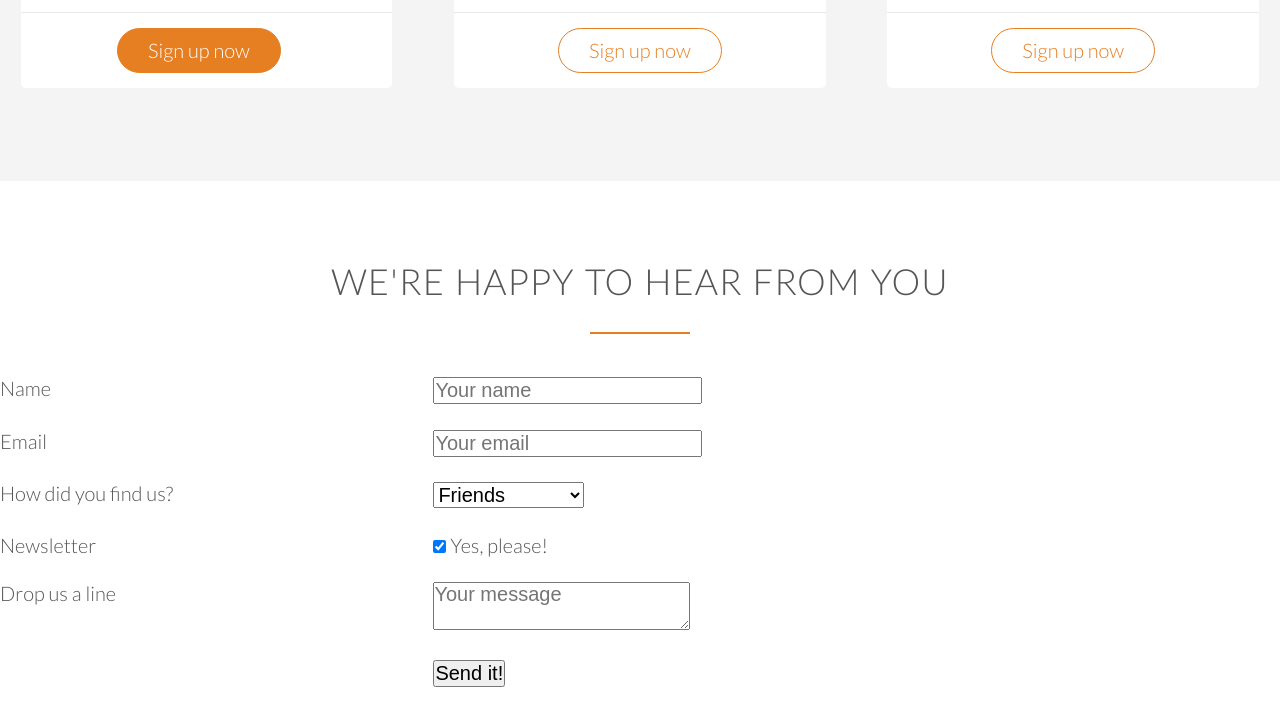
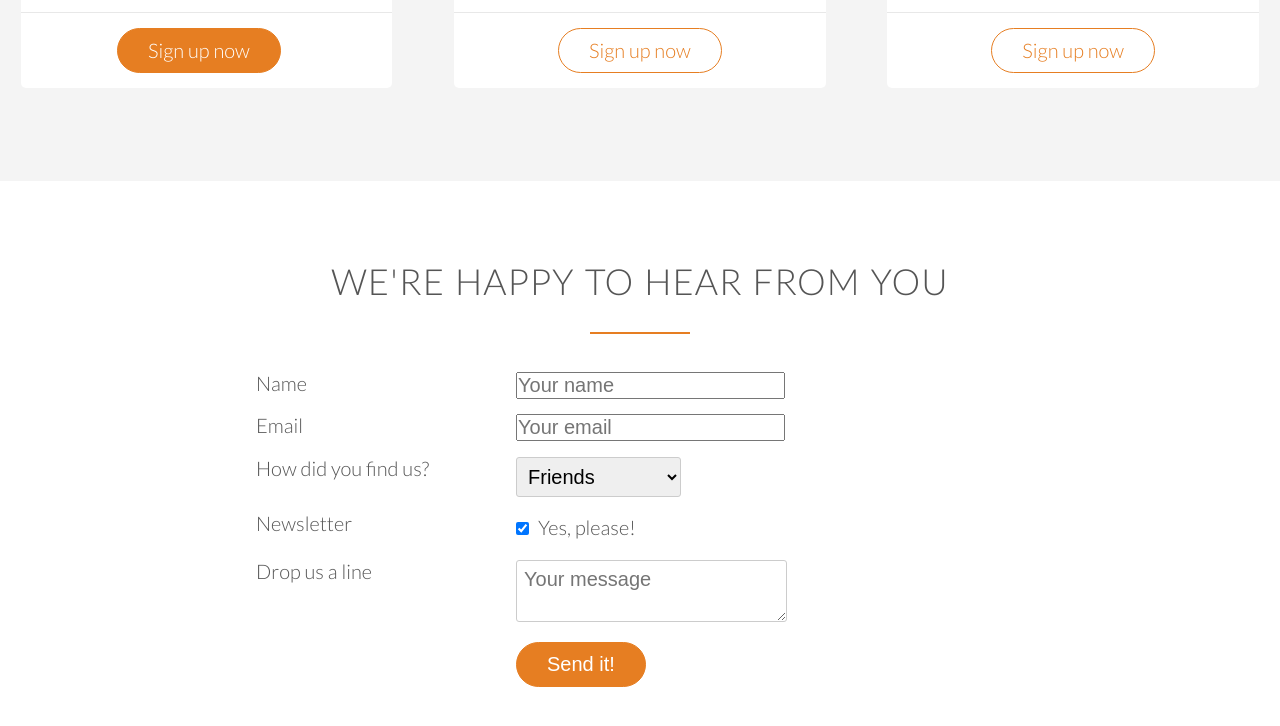
Before and after one commit to wetpaperbag/Omni_Site, a plain HTML site: page Index.html in a window 1280 px wide. Shown: the part 4443-5169 px from the top of the page. Drawn offline with Linux system fonts and the light colour scheme; files whose address does not match are found by name.

Commit message:
finished styling form section

```diff
--- a/resources/css/style.css
+++ b/resources/css/style.css
@@ -158,7 +158,8 @@ a:active {
 
 
 .btn:link,
-.btn:visited {
+.btn:visited,
+input[type=submit]{
     display: inline-block;
     padding: 10px 30px;
     font-weight: 300;
@@ -168,7 +169,8 @@ a:active {
    }
 
 .btn-full:link,
-.btn-full:visited {
+.btn-full:visited,
+input[type=submit]{
     background-color: #e67e22;
     border: 1px solid #e67e22;
     color: #fff;
@@ -181,7 +183,9 @@ a:active {
     color: #e67e22;
 }
 .btn:hover,
-.btn:active {
+.btn:active,
+input[type=submit]:hover,
+input[type=submit]:active{
     background-color: #cf6d17;
 }
 
@@ -464,3 +468,33 @@ cite img {
 .plan-box ul li {
     padding: 5px 0;
 }
+/*--------------------------------------*/
+/* FORM */
+/*--------------------------------------*/
+
+.contact-form {
+    width: 60%;
+    margin: 0 auto;
+
+}
+input[type=text]
+input[type=email],
+select,
+textarea {
+    widows: 100%;
+    padding: 7px;
+    border-radius: 3px;
+    border: 1px solid #ccc;
+}
+
+textarea {
+    height: 100%;
+
+}
+
+input[type=checkbox] {
+    margin: 10px 5px 10px 0;
+
+}
+*:focus {outline: none;
+}
```
